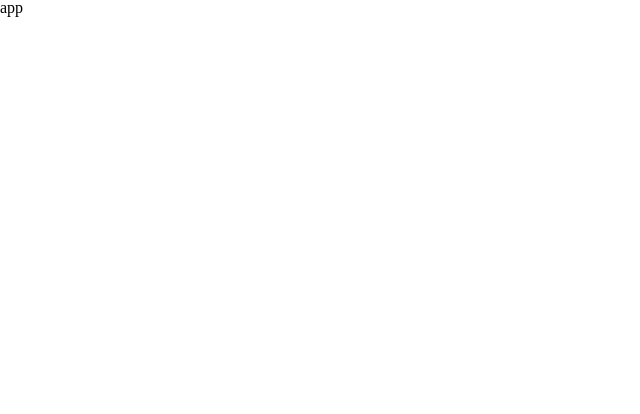
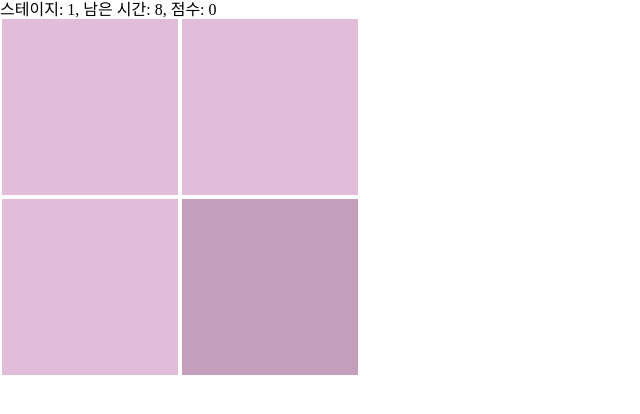
Before and after one commit to Jeff-Ahn/find-different-color-game, a React (Vite) app: page / in a window 1280 px wide. Shown: the top 414 px of the page, without its empty margins (0-640 px from the left). Built offline with nearby package versions, Linux system fonts and the light colour scheme.

Commit message:
[feature]: 다른 그림 찾기 App 구현

```diff
--- a/index.html
+++ b/index.html
@@ -2,7 +2,6 @@
 <html lang="ko">
   <head>
     <meta charset="UTF-8" />
-    <link rel="icon" type="image/svg+xml" href="/src/favicon.svg" />
     <meta name="viewport" content="width=device-width, initial-scale=1.0" />
     <title>다른 그림 찾기</title>
   </head>
--- a/src/App.tsx
+++ b/src/App.tsx
@@ -1,5 +1,100 @@
+// TODO
+// [] maximum stage 만들기
+// [] 렌더링 최적화 - React.memo, useMemo, useCallback 활용하기
+import Board from './components/Board';
+import { useTimer, useStage, useScore, useBlockColors } from './hooks';
+import {
+  calcAcquiredScore,
+  generateRandomColor,
+  getLittleDifferentColorByStage,
+  getNumberOfBlocks,
+  makeRGBColor,
+} from './utils/lib';
+import { MAX_TIME_LIMITED } from './utils/constants';
+import { useEffect, useMemo, useState } from 'react';
+import Header from './components/Header/Header';
+
+const DEFAULT_BLOCK_COLORS = generateRandomColor();
+
 function App() {
-  return <div className='App'>app</div>;
+  const { score, onAddScore, onResetScore } = useScore();
+  const { stage, onNextStage, onResetStage } = useStage();
+  const { leftTime, onStartTimer, onClearTimer, onResetTimer, onSubtractTime } =
+    useTimer(MAX_TIME_LIMITED);
+  const { blockColors: basicBlockColors, changeBlockColors } =
+    useBlockColors(DEFAULT_BLOCK_COLORS);
+  const numberOfBlocks = useMemo(() => getNumberOfBlocks(stage), [stage]);
+  const answerBlockColors = useMemo(
+    () => getLittleDifferentColorByStage(basicBlockColors, stage),
+    [basicBlockColors, stage]
+  );
+  const blocks = useMemo(
+    () => new Array(numberOfBlocks).fill(null),
+    [stage, basicBlockColors]
+  );
+  const randomBlockIndex = useMemo(
+    () => Math.floor(Math.random() * numberOfBlocks),
+    [stage, basicBlockColors]
+  );
+  blocks[randomBlockIndex] = {
+    color: makeRGBColor(answerBlockColors),
+    isAnswer: true,
+  };
+  const newBlocks = useMemo(
+    () =>
+      blocks.map(
+        (v) => v || { color: makeRGBColor(basicBlockColors), isAnswer: false }
+      ),
+    [stage, basicBlockColors]
+  );
+
+  useEffect(() => {
+    onStartTimer();
+    onResetScore();
+    return () => onClearTimer();
+  }, []);
+
+  useEffect(() => {
+    checkIsGameOver();
+  }, [leftTime]);
+
+  const checkIsGameOver = () => {
+    if (leftTime <= 0) {
+      onClearTimer();
+      alert(`GAME OVER!\n스테이지: ${stage}, 점수: ${score}`);
+      onGameRestart();
+    }
+  };
+
+  const onGameRestart = () => {
+    changeBlockColors(generateRandomColor());
+    onResetTimer();
+    onResetScore();
+    onResetStage();
+  };
+
+  const onAnswerBlockClick = () => {
+    const acquiredScore = calcAcquiredScore(stage, leftTime);
+    onAddScore(acquiredScore);
+    changeBlockColors(generateRandomColor());
+    onNextStage();
+    onResetTimer();
+  };
+
+  const onWrongBlockClick = () => {
+    onSubtractTime(3);
+  };
+
+  return (
+    <div className='App'>
+      <Header stage={stage} leftTime={leftTime} score={score} />
+      <Board
+        blocks={newBlocks}
+        onAnswerBlockClick={onAnswerBlockClick}
+        onWrongBlockClick={onWrongBlockClick}
+      />
+    </div>
+  );
 }
 
 export default App;
```
